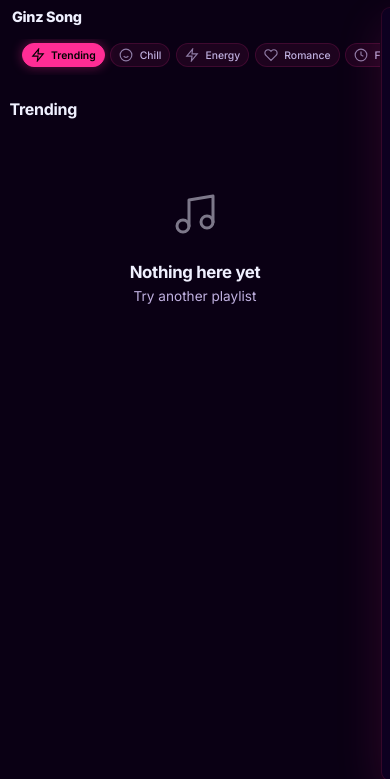
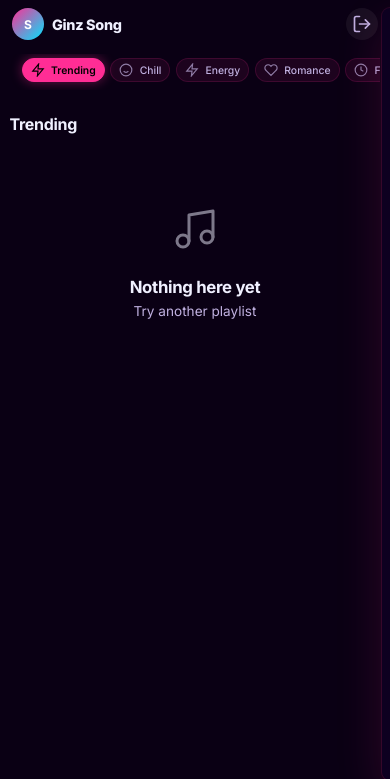
Before and after one commit to regin7513-eng/cosmic-sound, a PHP site: page /dashboard.php in a window 390 px wide. Shown: the top 779 px of the page. Run offline with PHP 8.4, Linux system fonts and the light colour scheme; the visitor is signed in with stand-in values (Sample User, id 1); data that the repository does not hold is empty.

Commit message:
Mobile: add user avatar + logout button in header

```diff
--- a/assets/css/style.css
+++ b/assets/css/style.css
@@ -427,6 +427,10 @@ a:hover { text-decoration: underline; }
     border-bottom: none;
 }
 
+.mobile-header-left,
+.mobile-header-right { display: none; }
+.header-avatar { display: none; }
+
 .header-greeting h1 {
     font-size: 1.25rem;
     font-weight: 700;
@@ -1554,12 +1558,60 @@ a:hover { text-decoration: underline; }
     .main-header {
         flex-direction: row;
         align-items: center;
+        justify-content: space-between;
         gap: 0.5rem;
         padding: 0.5rem 0.75rem;
         position: sticky;
         top: 0;
         background: var(--bg-base);
         z-index: 10;
+    }
+
+    .mobile-header-left {
+        display: flex;
+        align-items: center;
+        gap: 0.5rem;
+        min-width: 0;
+    }
+
+    .header-avatar {
+        width: 32px;
+        height: 32px;
+        border-radius: 50%;
+        background: linear-gradient(135deg, var(--primary), var(--accent));
+        display: flex;
+        align-items: center;
+        justify-content: center;
+        color: #fff;
+        font-size: 0.75rem;
+        font-weight: 700;
+        flex-shrink: 0;
+    }
+
+    .mobile-header-right {
+        display: flex;
+        align-items: center;
+        gap: 0.5rem;
+        flex-shrink: 0;
+    }
+
+    .mobile-logout-btn {
+        background: rgba(255,255,255,0.06);
+        border: none;
+        border-radius: 50%;
+        width: 32px;
+        height: 32px;
+        display: flex;
+        align-items: center;
+        justify-content: center;
+        color: var(--text-secondary);
+        cursor: pointer;
+        transition: all 0.2s;
+        -webkit-tap-highlight-color: transparent;
+    }
+    .mobile-logout-btn:active {
+        background: rgba(255,45,149,0.2);
+        color: var(--primary);
     }
 
     .header-greeting h1 { font-size: 1rem; font-weight: 800; }
--- a/dashboard.php
+++ b/dashboard.php
@@ -91,11 +91,16 @@ $username = htmlspecialchars($_SESSION['username'] ?? 'User');
         <!-- Main Content -->
         <main class="main-content">
             <header class="main-header">
-                <button class="mobile-menu-btn" onclick="toggleSidebar()">
-                    <svg width="22" height="22" viewBox="0 0 24 24" fill="none" stroke="currentColor" stroke-width="2" stroke-linecap="round" stroke-linejoin="round"><line x1="3" y1="12" x2="21" y2="12"/><line x1="3" y1="6" x2="21" y2="6"/><line x1="3" y1="18" x2="21" y2="18"/></svg>
-                </button>
-                <div class="header-greeting">
-                    <h1>Ginz Song</h1>
+                <div class="mobile-header-left">
+                    <div class="header-avatar"><?php echo strtoupper(substr($username, 0, 1)); ?></div>
+                    <div class="header-greeting">
+                        <h1>Ginz Song</h1>
+                    </div>
+                </div>
+                <div class="mobile-header-right">
+                    <button class="mobile-logout-btn" onclick="handleLogout()" title="Sign Out">
+                        <svg width="20" height="20" viewBox="0 0 24 24" fill="none" stroke="currentColor" stroke-width="2" stroke-linecap="round" stroke-linejoin="round"><path d="M9 21H5a2 2 0 0 1-2-2V5a2 2 0 0 1 2-2h4"/><polyline points="16 17 21 12 16 7"/><line x1="21" y1="12" x2="9" y2="12"/></svg>
+                    </button>
                 </div>
                 <div class="search-container">
                     <svg class="search-icon" width="14" height="14" viewBox="0 0 24 24" fill="none" stroke="currentColor" stroke-width="2" stroke-linecap="round" stroke-linejoin="round"><circle cx="11" cy="11" r="8"/><line x1="21" y1="21" x2="16.65" y2="16.65"/></svg>
```
